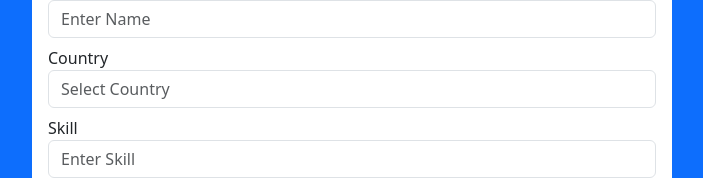
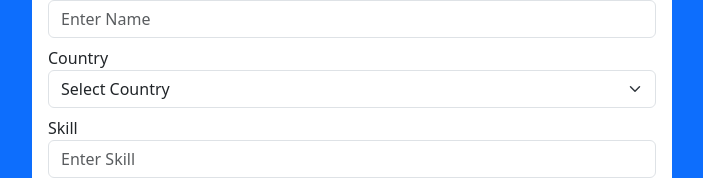
Before and after one commit to DATLARAVINDRABHUPATHIVARMA/MERNCRUD, a React (Vite) app in the folder frontend/: page /create in a window 1280 px wide. Shown: the part 187-365 px from the top of the page, without its empty margins (288-991 px from the left). Built offline with nearby package versions, Linux system fonts and the light colour scheme.

Commit message:
country list

```diff
--- a/frontend/src/CreateUser.jsx
+++ b/frontend/src/CreateUser.jsx
@@ -61,13 +61,22 @@ function CreateUser() {
           </div>
           <div className="mb-2">
             <label htmlFor="">Country</label>
-            <input
+            <select
               required
-              type="text"
-              placeholder="Select Country"
-              className="form-control"
+              className="form-select"
+              aria-label="Default select example"
               onChange={(e) => setCountry(e.target.value)}
-            />
+            >
+              <option selected>Select Country</option>
+              <option value="India">India</option>
+              <option value="England">England</option>
+              <option value="Australia">Australia</option>
+              <option value="South Africa">South Africa</option>
+              <option value="South Africa">South Africa</option>
+              <option value="South Africa">South Africa</option>
+              <option value="South Africa">South Africa</option>
+              <option value="South Africa">South Africa</option>
+            </select>
           </div>
           <div className="mb-2">
             <label htmlFor="">Skill</label>
@@ -110,6 +119,7 @@ function CreateUser() {
           <div className="mb-2">
             <label htmlFor="">Team</label>
             <select
+              required
               className="form-select"
               aria-label="Default select example"
               onChange={(e) => setTeam(e.target.value)}
@@ -128,13 +138,15 @@ function CreateUser() {
                 Royal Challengers Bangalore Women (RCBW)
               </option>
               <option value="UP Warriorz Women (UPWW)">
-                UP Warriorz Women (UPWW) <input type="text" />
+                UP Warriorz Women (UPWW)
               </option>
+              <option value=""></option>
             </select>
           </div>
           <div className="mb-2">
             <label htmlFor="">Year</label>
             <select
+              required
               className="form-select"
               aria-label="Default select example"
               onChange={(e) => setYear(e.target.value)}
```
Also changed, not shown: 1 other file (tests, documents, lock files or other folders).
